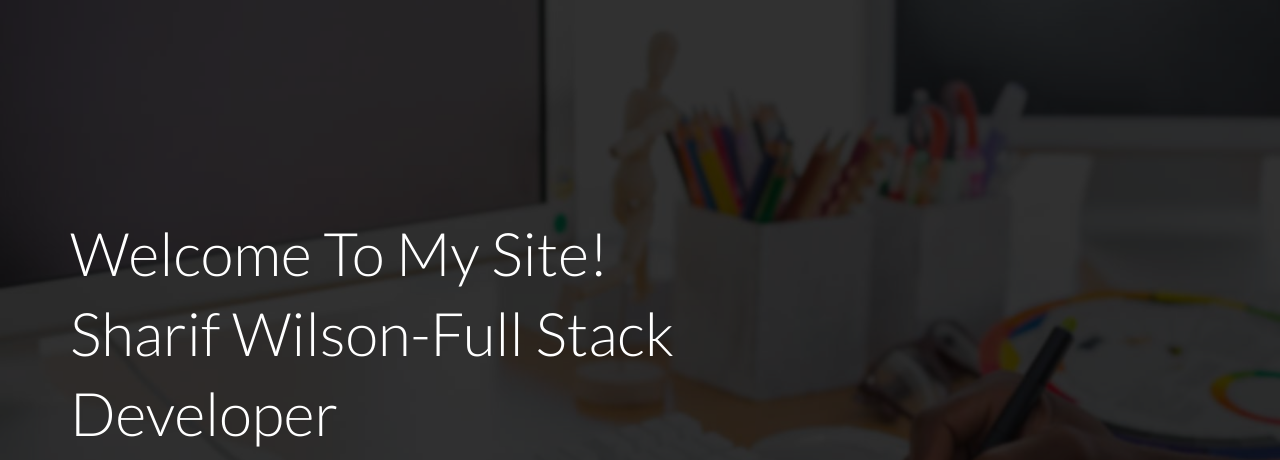
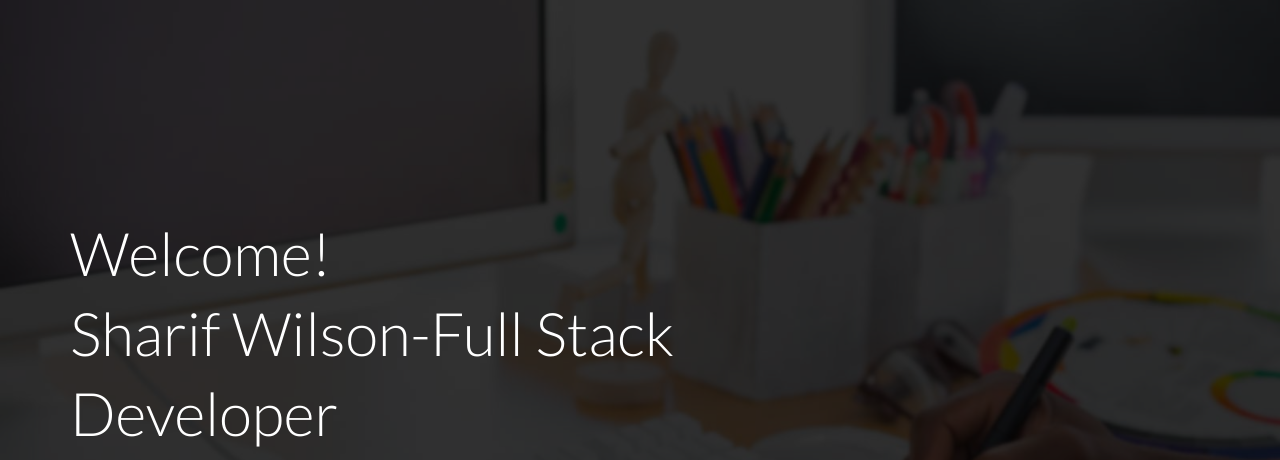
Before and after one commit to seytorin/revised-portfolio, a website: page index.html in a window 1280 px wide. Shown: the top 460 px of the page. Drawn offline with nearby package versions, Linux system fonts and the light colour scheme; files that its build step writes are made by us from their sources; files whose address does not match are found by name.

```diff
--- a/index.html
+++ b/index.html
@@ -36,7 +36,7 @@
 
 
 
-<a  class="logo">Welcome To My Site!<br>Sharif Wilson-Full Stack Developer</a><br></h1>
+<a  class="logo">Welcome!<br>Sharif Wilson-Full Stack Developer</a><br></h1>
 				<a href="#works" class="btn scroll animated bounceInUp">View My Works</a><a href="#contact" class="btn scroll animated bounceInDown">Contact</a>
 			</div>
 			<div class="col-sm-4 col-sm-offset-1">
```
